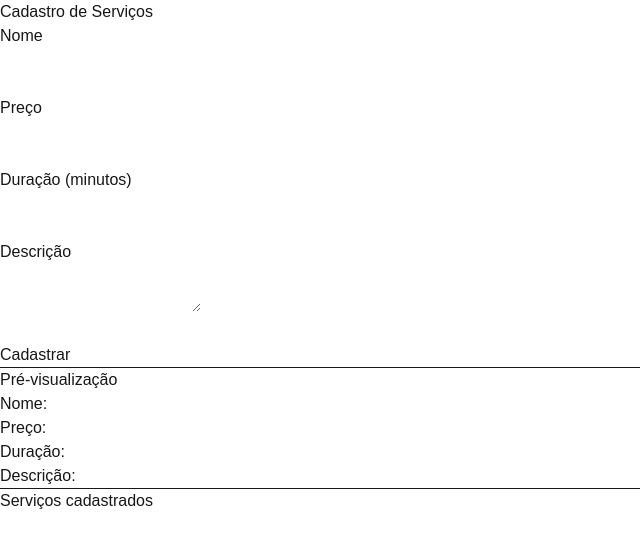
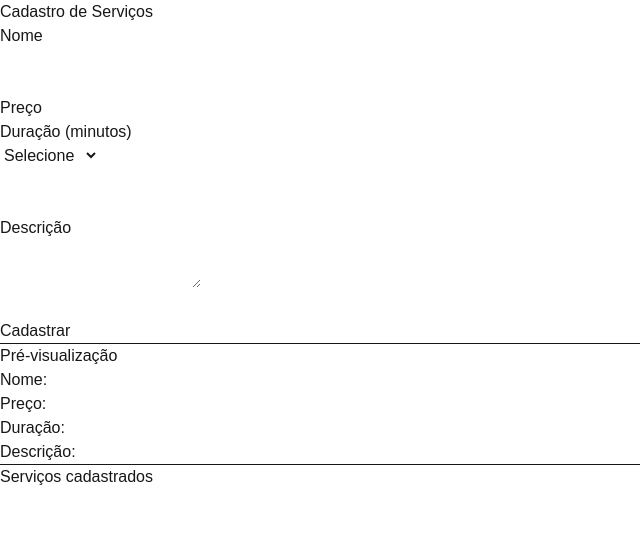
Before and after one commit to Gabriel-olimpio/barbearia-pds, a Next.js app in the folder barberalgo/: page /servicos in a window 1280 px wide. Shown: the top 548 px of the page, without its empty margins (0-640 px from the left). Built offline with nearby package versions, Linux system fonts and the light colour scheme.

Commit message:
fix: corrige campo de duração dos serviços

```diff
--- a/barberalgo/src/app/servicos/page.tsx
+++ b/barberalgo/src/app/servicos/page.tsx
@@ -172,25 +172,23 @@ function cancelarEdicao() {
       <div>
         <label>Preço</label>
         <br />
-        <input
-          type="number"
-          value={preco}
-          onChange={(e) => setPreco(e.target.value)}
-        />
+        <div>
+  <label>Duração (minutos)</label>
+  <br />
+  <select
+    value={duracao}
+    onChange={(e) => setDuracao(e.target.value)}
+  >
+    <option value="">Selecione</option>
+    <option value="15">15 minutos</option>
+    <option value="30">30 minutos</option>
+    <option value="45">45 minutos</option>
+    <option value="60">60 minutos</option>
+  </select>
+</div>
       </div>
 
       <br />
-
-      <div>
-        <label>Duração (minutos)</label>
-        <br />
-        <input
-          type="number"
-          value={duracao}
-          onChange={(e) => setDuracao(e.target.value)}
-        />
-      </div>
-
       <br />
 
       <div>
```
